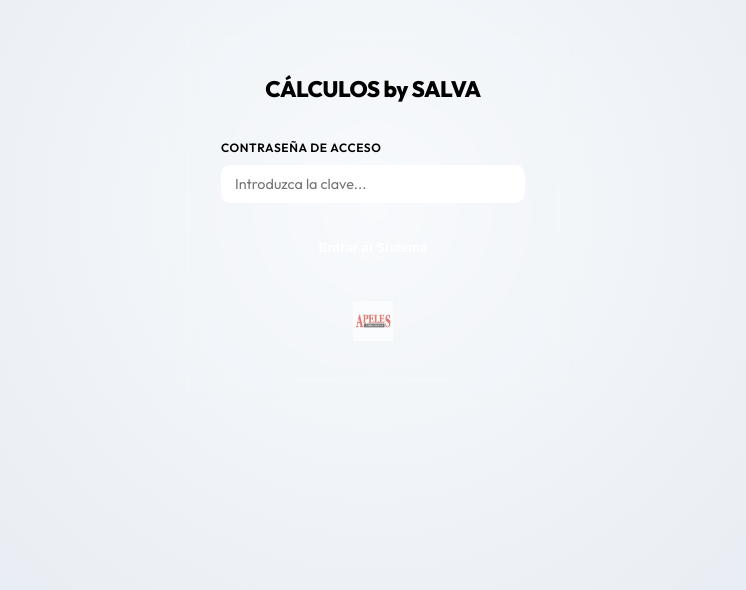
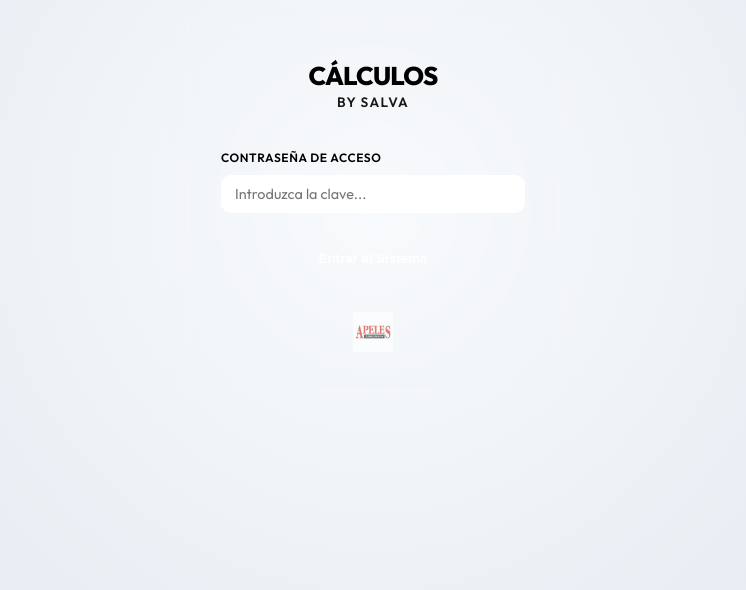
Before and after one commit to SalvaDesigns/calculosbysalva, a React (Vite) app: page / in a window 1280 px wide. Shown: the part 190-780 px from the top of the page, without its empty margins (267-1013 px from the left). Built offline with nearby package versions, Linux system fonts and the light colour scheme.

Commit message:
Design: Rediseño Tema Oscuro (Dark 2.0) y mejora de legibilidad del título

```diff
--- a/src/App.tsx
+++ b/src/App.tsx
@@ -387,8 +387,8 @@ const App: React.FC = () => {
     return (
       <div className="login-screen">
         <div className="glass-card login-box">
-          <div className="brand" style={{ marginBottom: '2rem' }}>
-            <h1 style={{ textAlign: 'center' }}>CÁLCULOS <span>by SALVA</span></h1>
+          <div className="brand" style={{ marginBottom: '2.5rem' }}>
+            <h1>CÁLCULOS <span>by SALVA</span></h1>
           </div>
           <form onSubmit={handleLogin}>
             <div className="input-group">
@@ -418,7 +418,7 @@ const App: React.FC = () => {
     <div className={`app-wrapper theme-${theme}`}>
       <aside className="sidebar">
         <div className="brand">
-          <h1 style={{ color: 'var(--text-main)' }}>CÁLCULOS <span>by SALVA</span></h1>
+          <h1>CÁLCULOS <span>by SALVA</span></h1>
         </div>
 
         <nav className="sidebar-nav">
--- a/src/index.css
+++ b/src/index.css
@@ -27,19 +27,19 @@
 }
 
 .theme-dark {
-  --bg-main: #0a0a0f;
-  --bg-sidebar: #12121a;
-  --bg-card: #14141d;
-  --primary: #0ea5e9;
-  --primary-glow: rgba(14, 165, 233, 0.15);
-  --primary-gradient: linear-gradient(135deg, #0ea5e9 0%, #2563eb 100%);
-  --text-main: #f8fafc;
+  --bg-main: #0f172a;
+  --bg-sidebar: #1e293b;
+  --bg-card: #1e293b;
+  --primary: #38bdf8;
+  --primary-glow: rgba(56, 189, 248, 0.15);
+  --primary-gradient: linear-gradient(135deg, #0ea5e9 0%, #38bdf8 100%);
+  --text-main: #f1f5f9;
   --text-muted: #94a3b8;
   --text-sidebar: #ffffff;
-  --border: rgba(255, 255, 255, 0.12);
+  --border: rgba(255, 255, 255, 0.1);
   --shadow-sm: none;
-  --shadow-md: 0 4px 20px rgba(0, 0, 0, 0.5);
-  --shadow-lg: 0 10px 40px rgba(0, 0, 0, 0.8);
+  --shadow-md: 0 4px 20px rgba(0, 0, 0, 0.4);
+  --shadow-lg: 0 10px 40px rgba(0, 0, 0, 0.6);
 }
 
 .theme-midnight {
@@ -191,15 +191,23 @@ body {
 }
 
 .brand h1 {
-  font-size: 1.4rem;
+  font-size: 1.6rem;
   font-weight: 800;
-  letter-spacing: -0.02em;
+  letter-spacing: -0.03em;
   color: var(--text-sidebar);
   text-align: center;
+  text-transform: uppercase;
+  line-height: 1.1;
 }
 
 .brand h1 span {
+  display: block;
+  font-size: 0.85rem;
+  font-weight: 600;
   color: var(--primary);
+  letter-spacing: 0.1em;
+  margin-top: 0.25rem;
+  opacity: 0.9;
 }
 
 .sidebar-nav {
```
